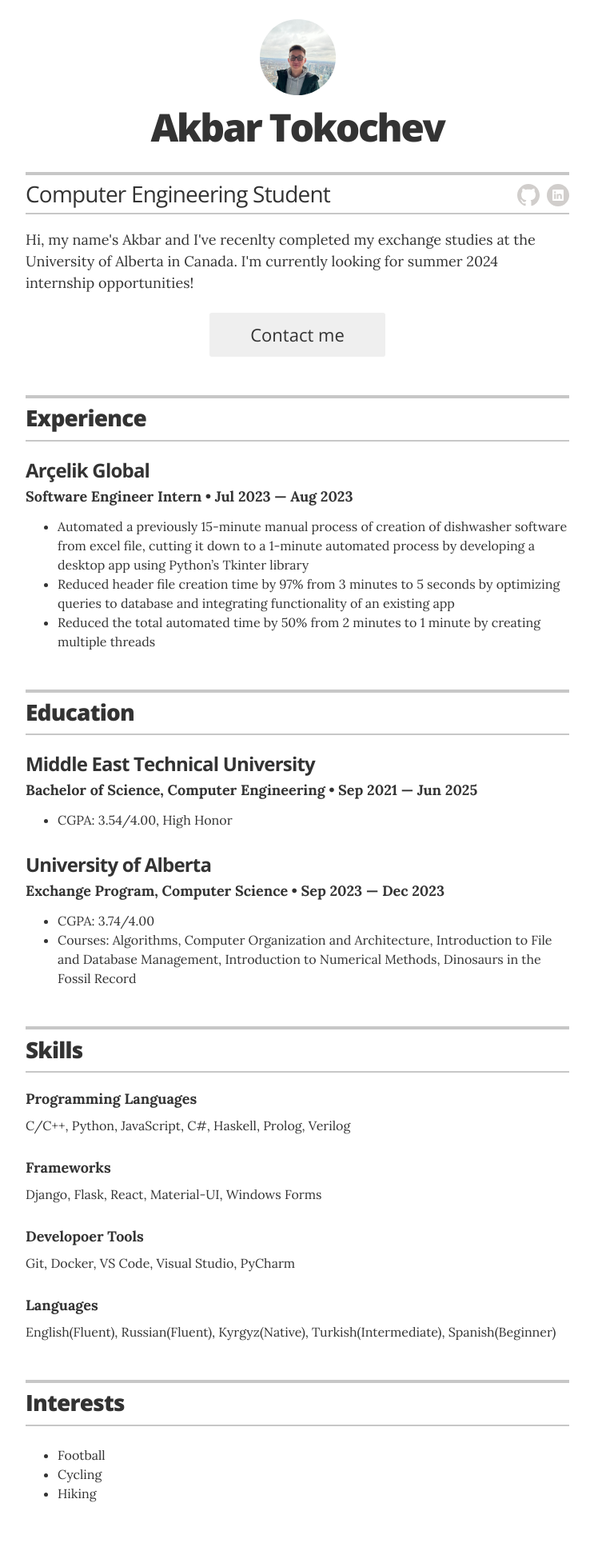
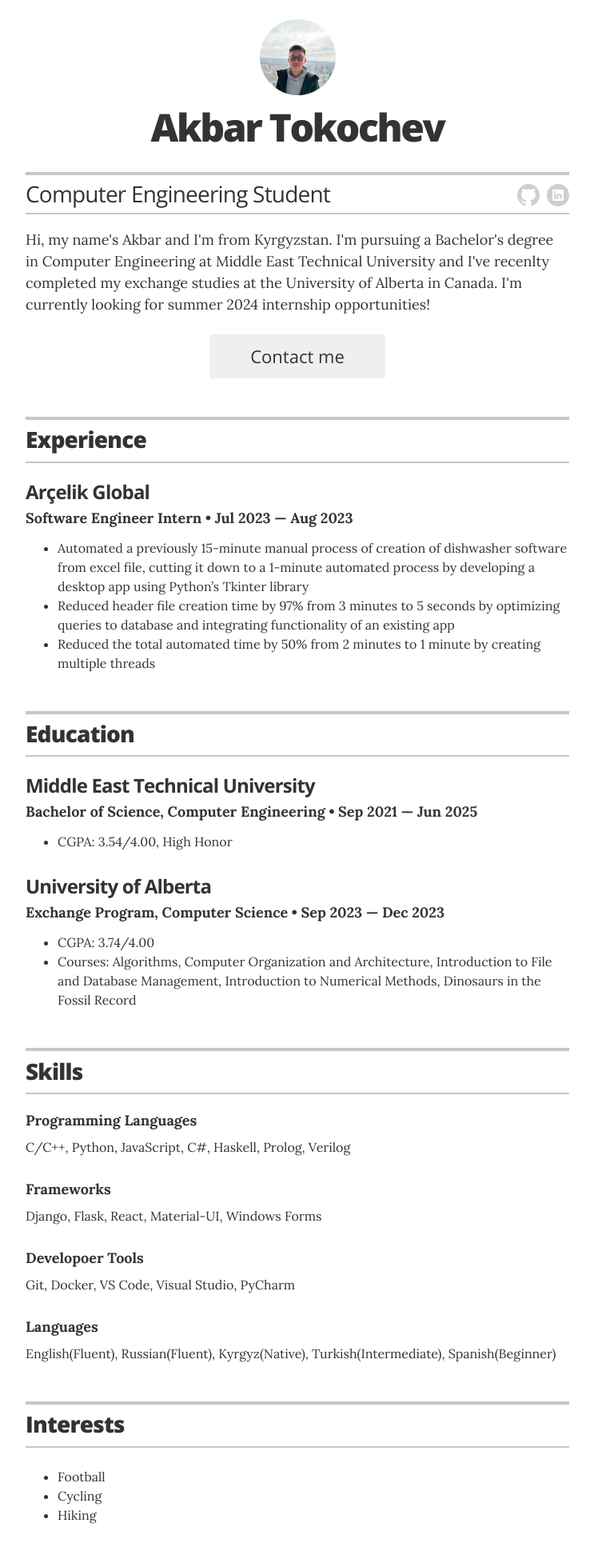
Before and after one commit to Akbro23/akbro23.github.io, a Jekyll site: the page built from index.html, in a window 1280 px wide. Shown: the whole page at 80% size, without its empty margins (268-1011 px from the left). Built offline with Jekyll 4.4.1, drawn with Linux system fonts in a browser that asks for light colours; before the commit the page ends 1927 px from its top, so only the background shows below that.

Commit message:
Update _config.yml

```diff
--- a/_config.yml
+++ b/_config.yml
@@ -23,7 +23,7 @@ resume_contact_address:         ""
 resume_header_contact_info:     ""
 display_header_contact_info:    "false"
 
-resume_header_intro: "<p>Hi, my name's Akbar and I've recenlty completed my exchange studies at the University of Alberta in Canada. I'm currently looking for summer 2024 internship opportunities!</p>"
+resume_header_intro: "<p>Hi, my name's Akbar and I'm from Kyrgyzstan. I'm pursuing a Bachelor's degree in Computer Engineering at Middle East Technical University and I've recenlty completed my exchange studies at the University of Alberta in Canada. I'm currently looking for summer 2024 internship opportunities!</p>"
 
 # use "yes" to display the email contact button,
 # "no" to display an "I'm not looking for work" message,
```
